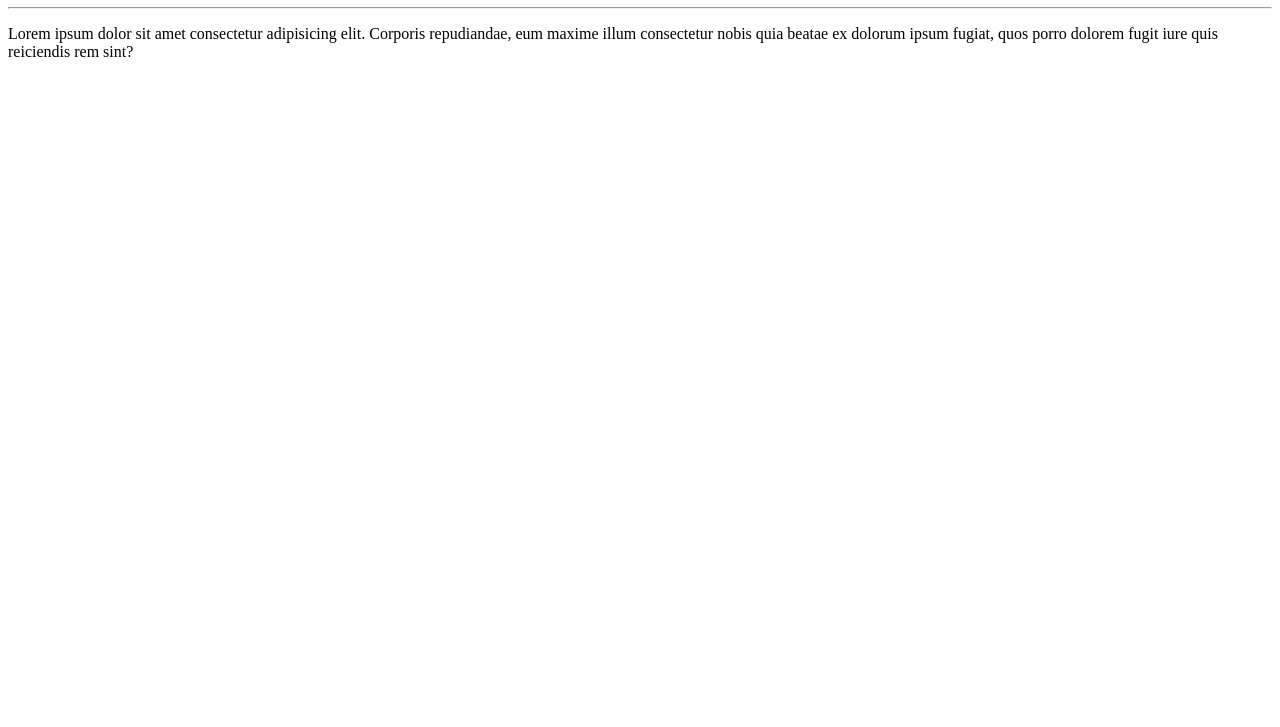
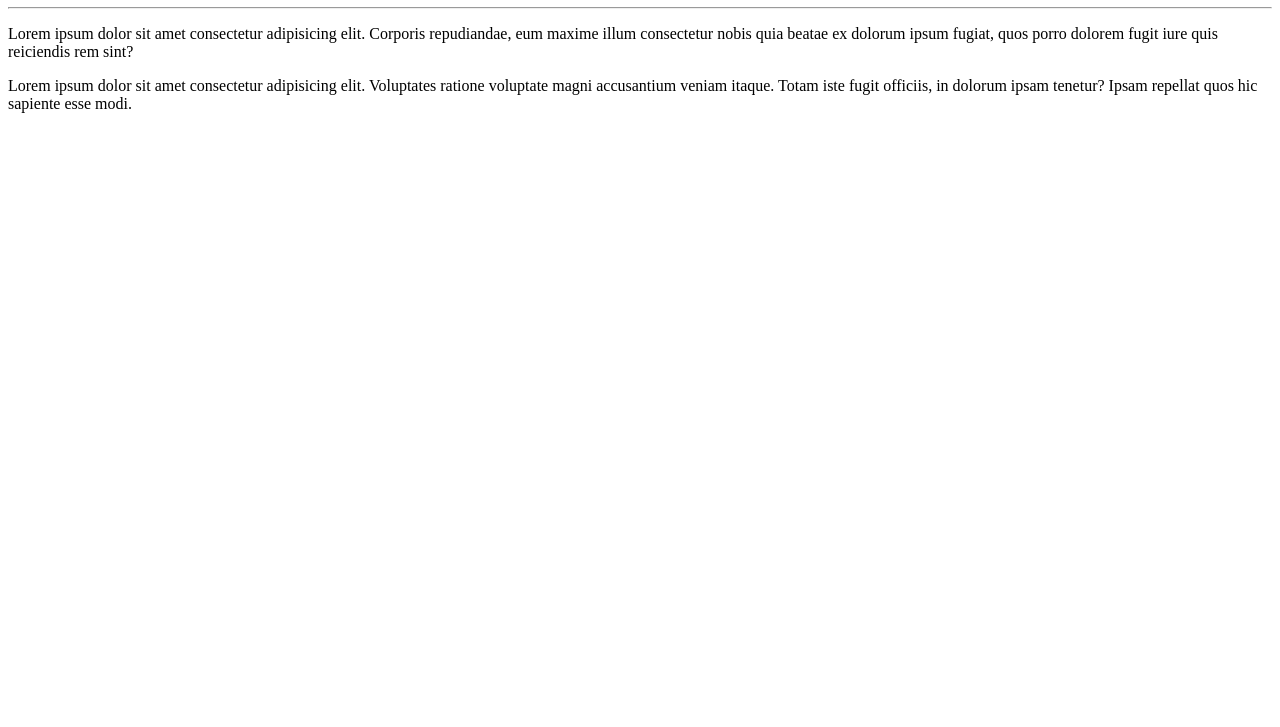
Before and after one commit to nayaradof/HelloWord, a plain HTML site: page site-exemplo/index.html in a window 1280 px wide. Shown: the part 73-800 px from the top of the page. Drawn offline with Linux system fonts and the light colour scheme.

Commit message:
adc_info

```diff
--- a/site-exemplo/index.html
+++ b/site-exemplo/index.html
@@ -9,6 +9,7 @@
     <h1>Hello World</h1>
     <hr>
     <p>Lorem ipsum dolor sit amet consectetur adipisicing elit. Corporis repudiandae, eum maxime illum consectetur nobis quia beatae ex dolorum ipsum fugiat, quos porro dolorem fugit iure quis reiciendis rem sint?</p>
+    <p>Lorem ipsum dolor sit amet consectetur adipisicing elit. Voluptates ratione voluptate magni accusantium veniam itaque. Totam iste fugit officiis, in dolorum ipsam tenetur? Ipsam repellat quos hic sapiente esse modi.</p>
 
 </body>
 </html>
```
